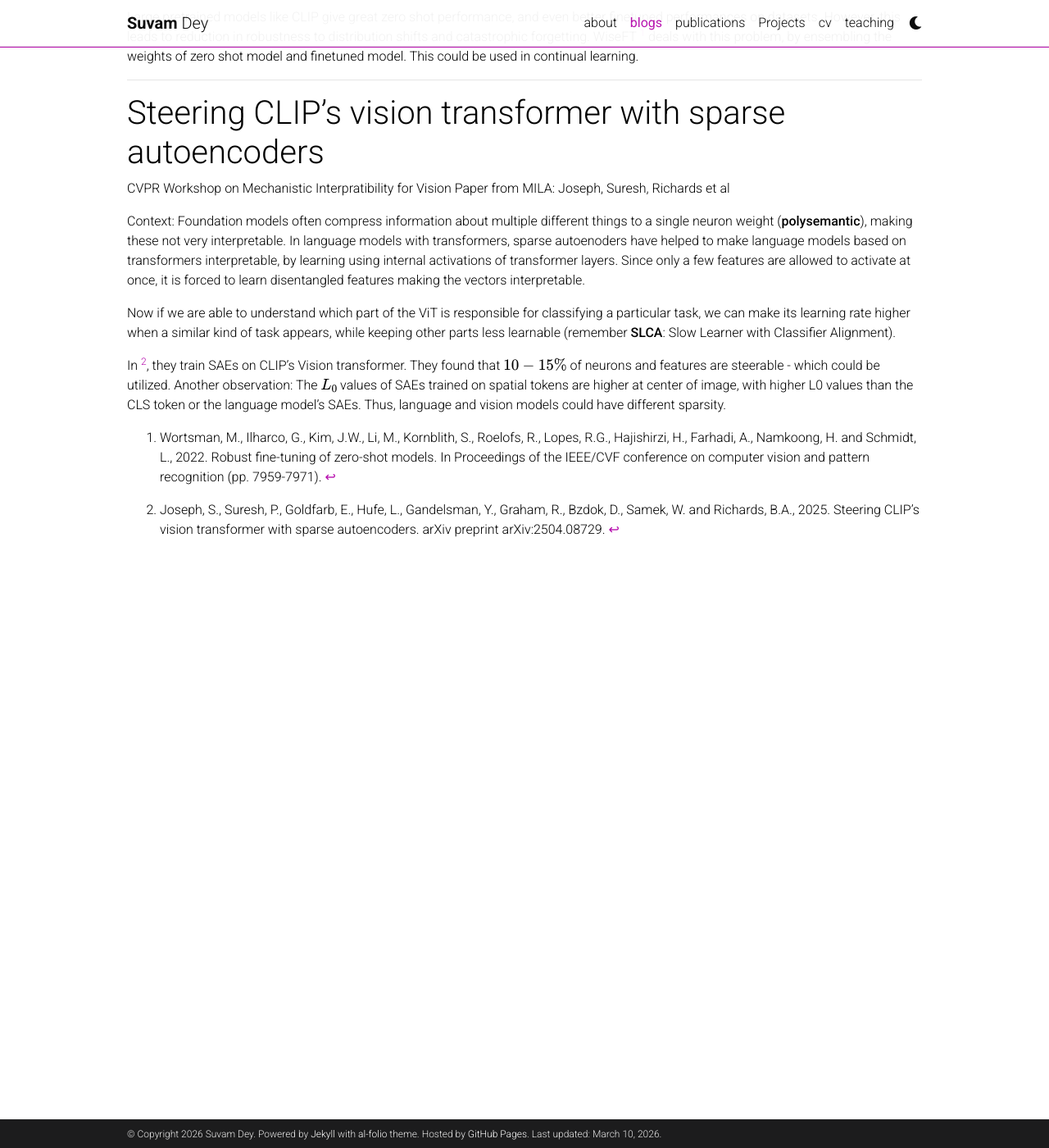
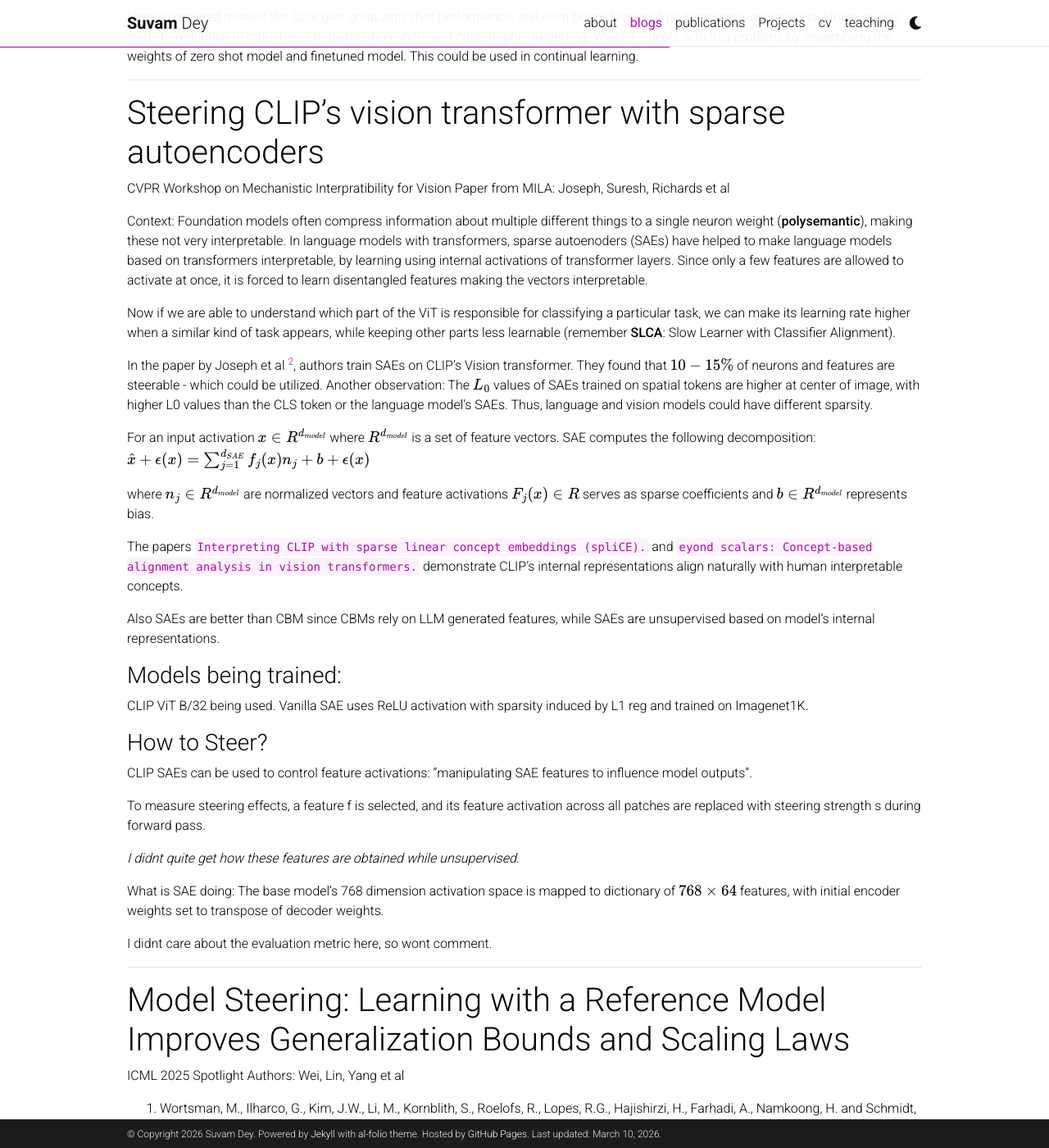
Before and after one commit to YedMavus/yedmavus.github.io, a Jekyll site: the page built from _posts/2026-03-09-recent-papers.md, in a window 1280 px wide and 1400 px high, scrolled down 286 px. Shown: the whole window at 82% size. Built offline with Jekyll 4.4.1, drawn with Linux system fonts in a browser that asks for light colours; comment, search, counter and statistics services are not loaded; a style sheet for code colours, icons or effects is not loaded.

Commit message:
Steering CLIP paper added with details

```diff
--- a/_posts/2026-03-09-recent-papers.md
+++ b/_posts/2026-03-09-recent-papers.md
@@ -25,11 +25,58 @@ This could be used in continual learning.
 CVPR Workshop on Mechanistic Interpratibility for Vision
 Paper from MILA: Joseph, Suresh, Richards et al
 
-Context: Foundation models often compress information about multiple different things to a single neuron weight (**polysemantic**), making these not very interpretable. In language models with transformers, sparse autoenoders have helped to make language models based on transformers interpretable, by learning using internal activations of transformer layers. Since only a few features are allowed to activate at once, it is forced to learn disentangled features making the vectors interpretable.
+Context: Foundation models often compress information about multiple different things to a single neuron weight (**polysemantic**), making these not very interpretable. In language models with transformers, sparse autoenoders (SAEs) have helped to make language models based on transformers interpretable, by learning using internal activations of transformer layers. Since only a few features are allowed to activate at once, it is forced to learn disentangled features making the vectors interpretable.
 
 Now if we are able to understand which part of the ViT is responsible for classifying a particular task, we can make its learning rate higher when a similar kind of task appears, while keeping other parts less learnable (remember **SLCA**: Slow Learner with Classifier Alignment).
 
 
-In [^2], they train SAEs on CLIP's Vision transformer. They found that $$10-15\%$$ of neurons and features are steerable - which could be utilized. Another observation: The $$L_0$$ values of SAEs trained on spatial tokens are higher at center of image, with higher L0 values than the CLS token or the language model's SAEs. Thus, language and vision models could have different sparsity.
+In the paper by Joseph et al [^2], authors train SAEs on CLIP's Vision transformer. They found that $$10-15\%$$ of neurons and features are steerable - which could be utilized. Another observation: The $$L_0$$ values of SAEs trained on spatial tokens are higher at center of image, with higher L0 values than the CLS token or the language model's SAEs. Thus, language and vision models could have different sparsity.
+
+For an input activation $$x \in R^{d_{model}}$$ where $$R^{d_{model}}$$ is a set of feature vectors. SAE computes the following decomposition:
+$$
+\hat{x} + \epsilon (x) = \sum_{j=1}^{d_{SAE}} f_j (x) n_j + b + \epsilon (x)
+$$
+
+where $$n_j\in R^{d_{model}}$$ are normalized vectors and feature activations $$F_j(x)\in R$$ serves as sparse coefficients and $$b\in R^{d_{model}}$$
+represents bias.
+
+The papers `Interpreting CLIP with
+sparse linear concept embeddings (spliCE).` and `eyond scalars: Concept-based
+alignment analysis in vision transformers.`
+ demonstrate CLIP's internal representations align naturally with human interpretable concepts.
+
+Also SAEs are better than CBM since CBMs rely on LLM generated features, while SAEs are unsupervised based on model's internal representations.
+
+
+### Models being trained:
+CLIP ViT B/32 being used.
+Vanilla SAE uses ReLU activation with sparsity induced by L1 reg and trained on Imagenet1K.
+
+### How to Steer?
+CLIP SAEs can be used to control feature activations: "manipulating SAE features to influence model outputs".
+
+To measure steering effects, a feature f is selected, and its feature activation across all patches are replaced with steering strength s during forward pass.
+
+
+*I didnt quite get how these features are obtained while unsupervised.*
+
+What is SAE doing:
+The base model's 768 dimension activation space is mapped to dictionary of $$768\times 64$$ features, with initial encoder weights set to transpose of decoder weights.
+
+I didnt care about the evaluation metric here, so wont comment.
+
+
+
+
+
+
+
+
 
 [^2]: Joseph, S., Suresh, P., Goldfarb, E., Hufe, L., Gandelsman, Y., Graham, R., Bzdok, D., Samek, W. and Richards, B.A., 2025. Steering CLIP's vision transformer with sparse autoencoders. arXiv preprint arXiv:2504.08729.
+
+---
+
+# Model Steering: Learning with a Reference Model Improves Generalization Bounds and Scaling Laws
+ ICML 2025 Spotlight
+ Authors: Wei, Lin, Yang et al
```
